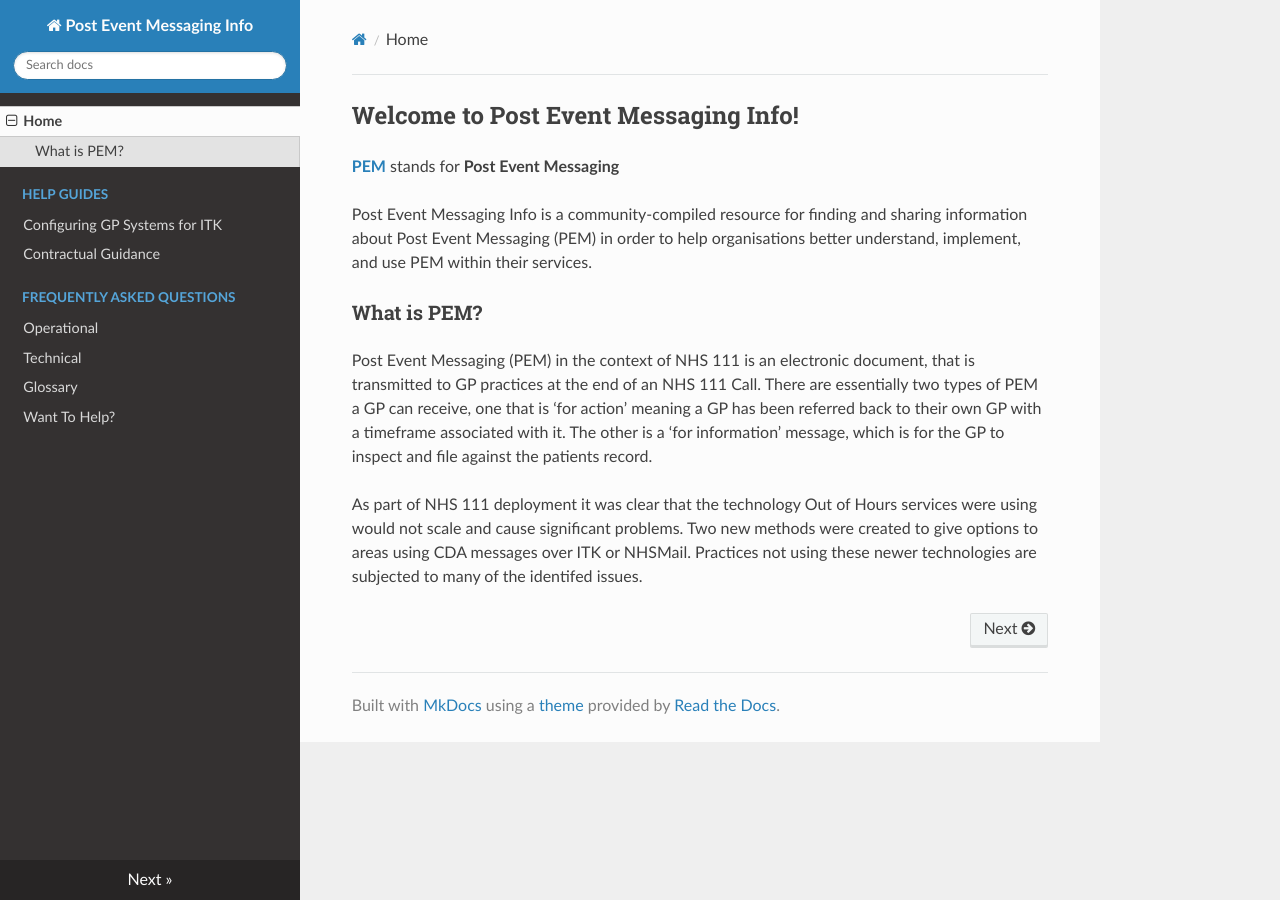
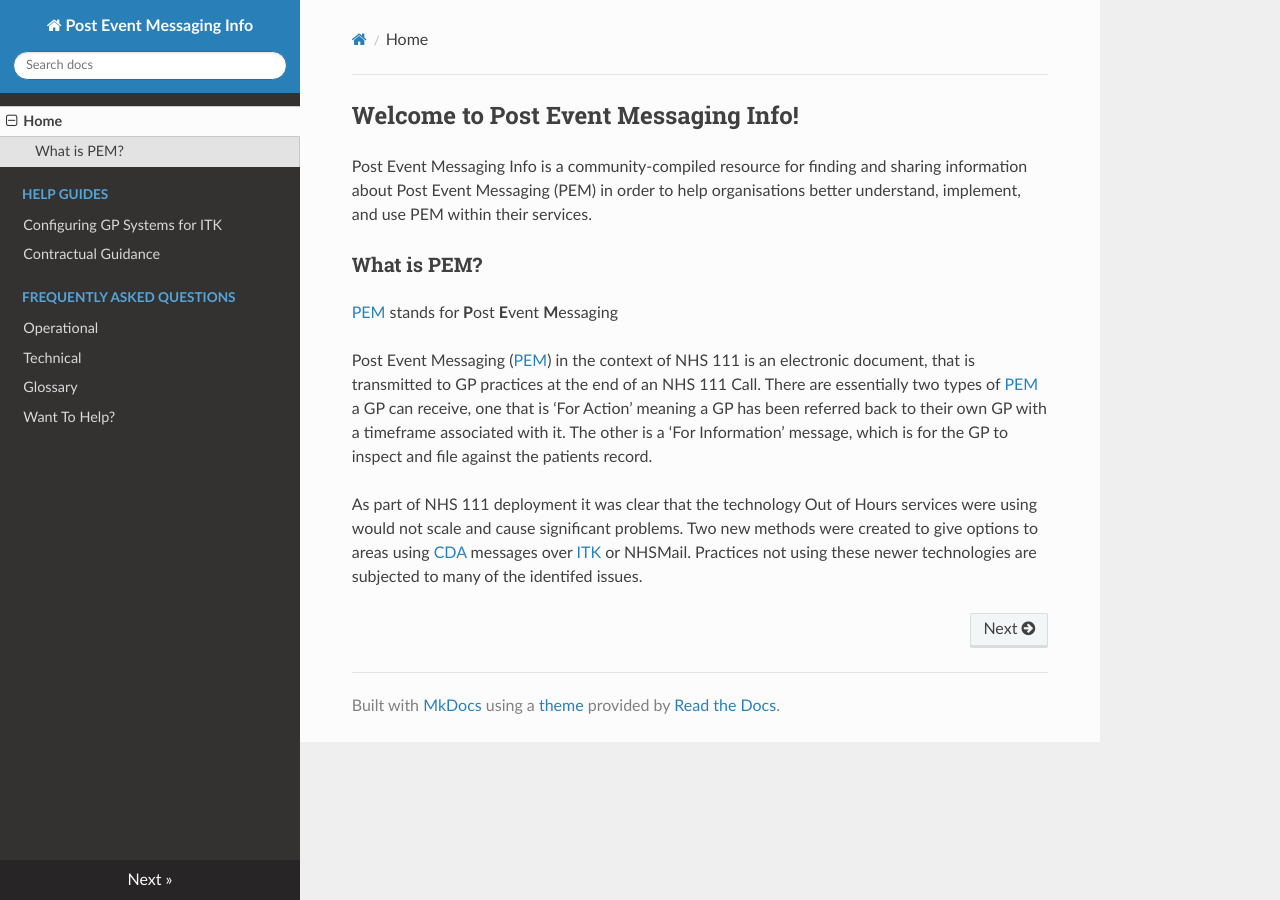
Before and after one commit to lexijax/posteventmessaginginfo, an MkDocs documentation site: the page built from docs/index.md, in a window 1280 px wide. Built offline with MkDocs 1.6.1, drawn with Linux system fonts in a browser that asks for light colours; nearby versions of some CDN libraries; old or Windows-style settings are respelled for this version of MkDocs.

Commit message:
Few minor tweaks

```diff
--- a/docs/index.md
+++ b/docs/index.md
@@ -1,11 +1,11 @@
 ## Welcome to Post Event Messaging Info!
-
-**[PEM](glossary.md#pem)** stands for **Post Event Messaging**
 
 Post Event Messaging Info is a community-compiled resource for finding and sharing information about Post Event Messaging (PEM) in order to help organisations better understand, implement, and use PEM within their services.
 
 
 ### What is PEM?
-Post Event Messaging (PEM) in the context of NHS 111 is an electronic document, that is transmitted to GP practices at the end of an NHS 111 Call. There are essentially two types of PEM a GP can receive, one that is ‘for action’ meaning a GP has been referred back to their own GP with a timeframe associated with it. The other is a ‘for information’ message, which is for the GP to inspect and file against the patients record.
+[PEM](glossary.md#pem) stands for <b>P</b>ost <b>E</b>vent <b>M</b>essaging
 
-As part of NHS 111 deployment it was clear that the technology Out of Hours services were using would not scale and cause significant problems. Two new methods were created to give options to areas using CDA messages over ITK or NHSMail. Practices not using these newer technologies are subjected to many of the identifed issues.
+Post Event Messaging ([PEM](glossary.md#pem)) in the context of NHS 111 is an electronic document, that is transmitted to GP practices at the end of an NHS 111 Call. There are essentially two types of [PEM](glossary.md#pem) a GP can receive, one that is ‘For Action’ meaning a GP has been referred back to their own GP with a timeframe associated with it. The other is a ‘For Information’ message, which is for the GP to inspect and file against the patients record.
+
+As part of NHS 111 deployment it was clear that the technology Out of Hours services were using would not scale and cause significant problems. Two new methods were created to give options to areas using [CDA](glossary.md#cda) messages over [ITK](glossary.md#itk) or NHSMail. Practices not using these newer technologies are subjected to many of the identifed issues.
```
Also changed, not shown: docs/glossary.md (+1 -1 lines).
